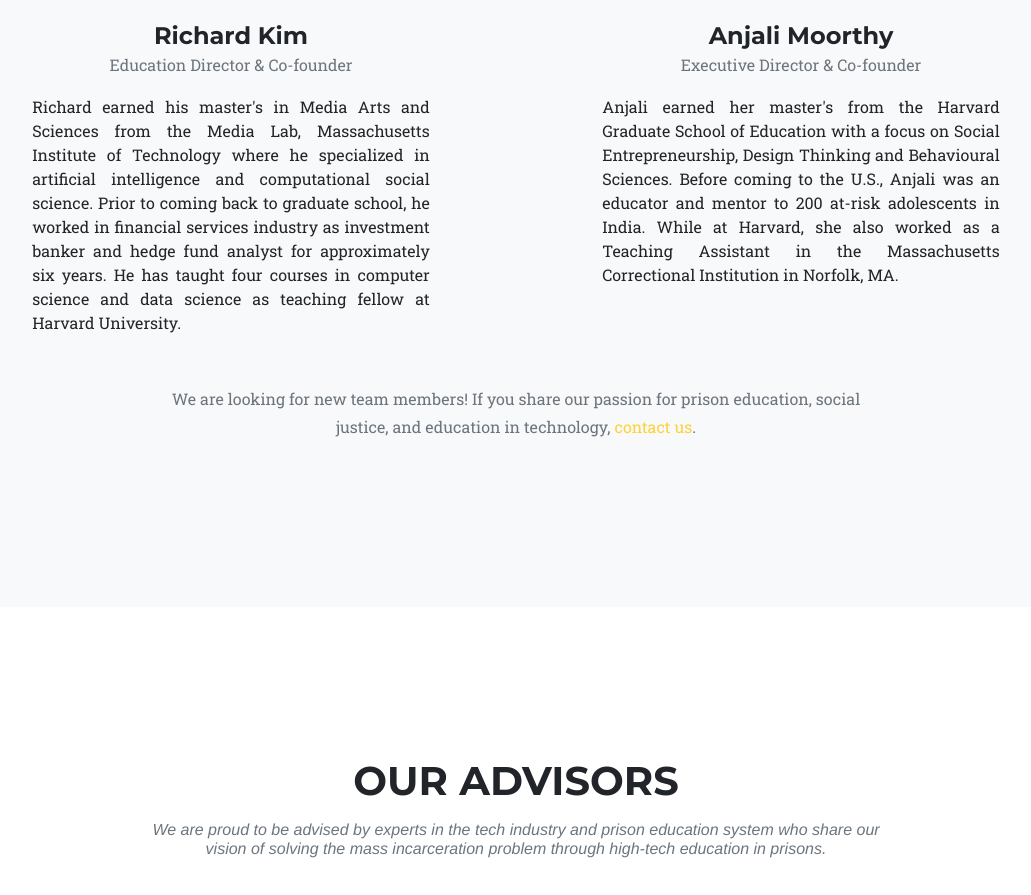
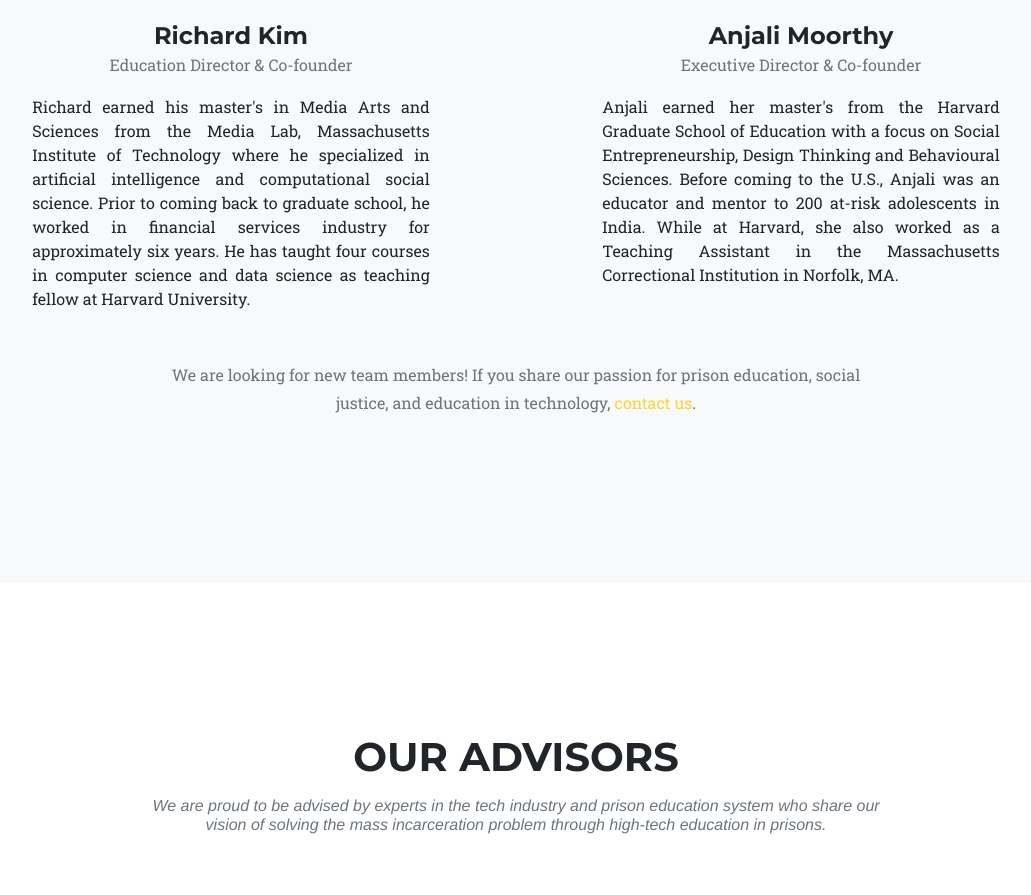
Before and after one commit to Coders-Beyond-Bars/Coders-Beyond-Bars.github.io, a plain HTML site: page index.html in a window 1280 px wide. Shown: the part 6436-7331 px from the top of the page, without its empty margins (124-1155 px from the left). Drawn offline with Linux system fonts and the light colour scheme; a web font is replaced by a local one.

Commit message:
edit team profile

```diff
--- a/index.html
+++ b/index.html
@@ -260,7 +260,7 @@
               <p class="text-muted">Education Director &amp; Co-founder</p>
               <div class='row justify-content-center'>
                 <div class='col col-9 col-sm-9 text-justify'>
-                  Richard earned his master's in Media Arts and Sciences from the Media Lab, Massachusetts Institute of Technology where he specialized in artificial intelligence and computational social science.  Prior to coming back to graduate school, he worked in financial services industry as investment banker and hedge fund analyst for approximately six years.  He has taught four courses in computer science and data science as teaching fellow at Harvard University.
+                  Richard earned his master's in Media Arts and Sciences from the Media Lab, Massachusetts Institute of Technology where he specialized in artificial intelligence and computational social science.  Prior to coming back to graduate school, he worked in financial services industry for approximately six years.  He has taught four courses in computer science and data science as teaching fellow at Harvard University.
                 </div>
               </div>
             </div>
```
